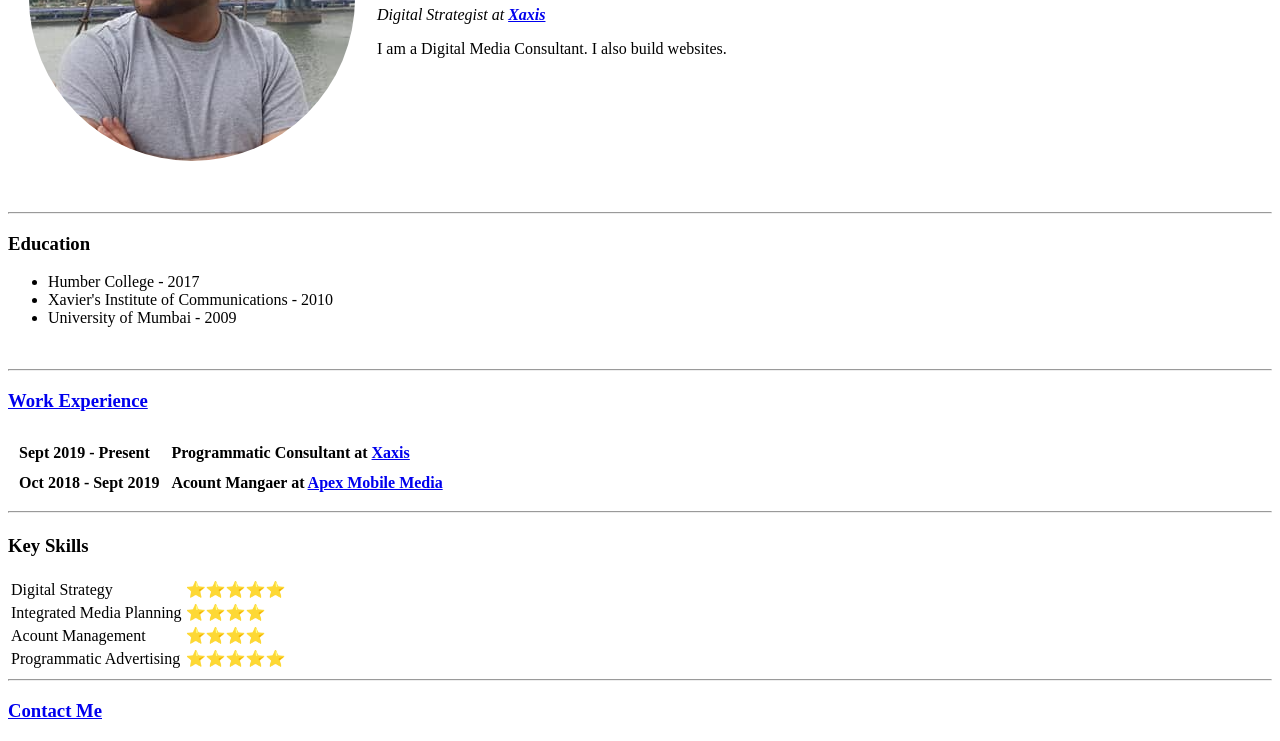
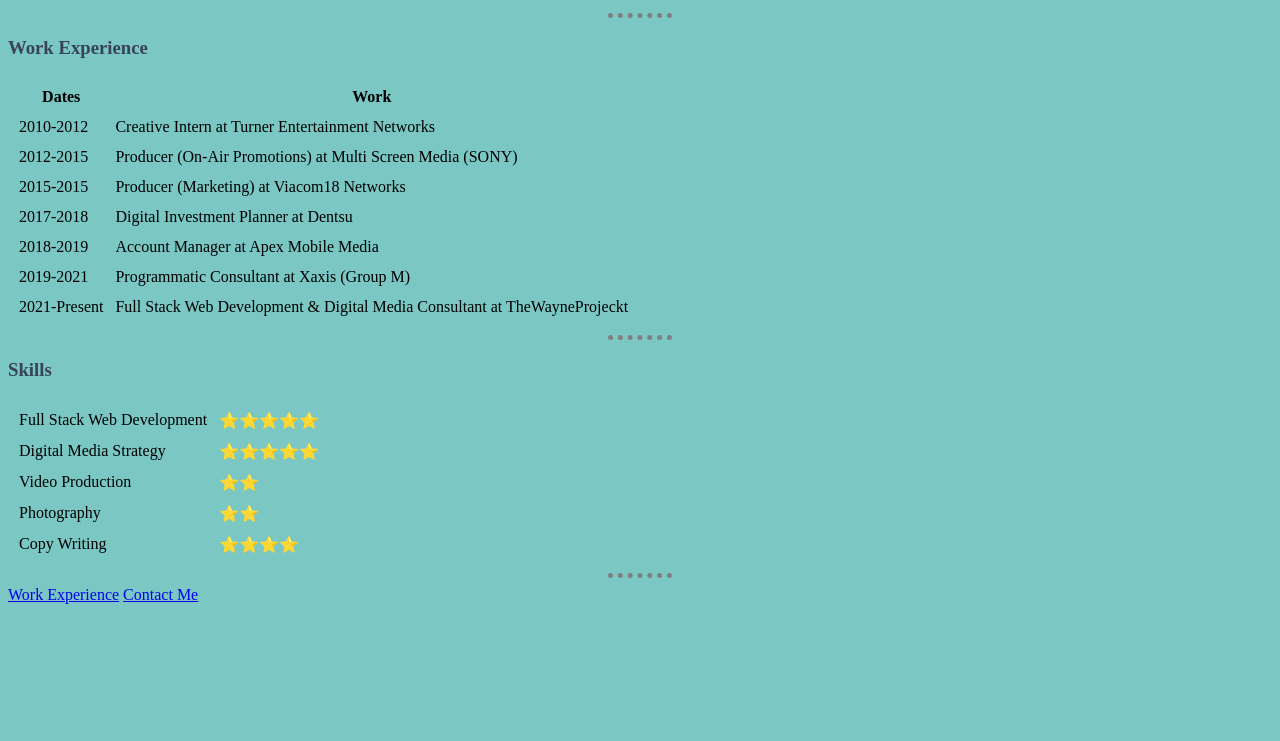
Before and after one commit to WayneSRodrigues/WayneSRodrigues-Resume, a plain HTML site: page HTML Personal Site/index.html in a window 1280 px wide. Shown: the part 194-935 px from the top of the page. After the commit the page ends 806 px from the top, so only its background shows below. Drawn offline with Linux system fonts and the light colour scheme; files that its build step writes are made by us from their sources.

Commit message:
Add files via upload

```diff
--- a/HTML Personal Site/index.html
+++ b/HTML Personal Site/index.html
@@ -1,75 +1,89 @@
 <!DOCTYPE html>
-<html lang="en" dir="ltr">
+<html>
 
 <head>
   <meta charset="utf-8">
   <title>Wayne's Personal Site</title>
+  <link rel="stylesheet" href="css/styles.css">
 </head>
 
 <body>
   <table cellspacing="20">
     <tr>
-      <td><img src="wayne.png" alt="Picture of Wayne"></td>
+      <td><img src="images/wayne.png" alt="wayne's profile picture"></td>
       <td>
-        <h1>Wayne Savio William Rodrigues</h1>
-        <p><em>Digital Strategist at <strong><a href="https://www.xaxis.com/">Xaxis</a></strong></em></p>
-        <p>I am a Digital Media Consultant. I also build websites.</p>
+        <h1>Wayne</h1>
+        <p><em>Founder and CTO of <strong><a href="https://www.appbrewery.co/">The App Brewery</a></strong>.</em></p>
+        <p>I am a Digial Media Consultant. I also build websites. I ❤️ coffee and whiskey. </p>
       </td>
     </tr>
   </table>
-  <br>
   <hr>
-  <h3>Education</h3>
-  <ul>
-    <li>Humber College - 2017</li>
-    <li>Xavier's Institute of Communications - 2010</li>
-    <li>University of Mumbai - 2009</li>
-  </ul>
-  <br>
-  <hr>
-  <h3><a href="Work Experience.html">Work Experience</a></h3>
-  <h4>
-    <table cellspacing="10">
-      <thead>
-        <tr>
-          <td>Sept 2019 - Present</td>
-          <td>Programmatic Consultant at <a href="https://www.xaxis.com/">Xaxis</a></td>
-        </tr>
-      </thead>
+  <h3>Work Experience</h3>
+  <table cellspacing="10">
+    <thead>
       <tr>
-        <td>Oct 2018 - Sept 2019</td>
-        <td>Acount Mangaer at <a href="https://www.apexmobilemedia.com/">Apex Mobile Media</a></td>
+        <th>Dates</th>
+        <th>Work</th>
       </tr>
-    </table>
-    <hr>
-    <tr>
-      <td>
-      <td></td>
-    </tr>
-  </h4>
-  <h3>Key Skills</h3>
-  <table>
-    <tr>
-      <tr cellspacing="50">
-        <td>Digital Strategy</td>
-        <td>&#11088;&#11088;&#11088;&#11088;&#11088;</td>
-        </tr>
+    </thead>
+    <tbody>
       <tr>
-        <td>Integrated Media Planning</td>
-        <td>&#11088;&#11088;&#11088;&#11088;</td>
+        <td>2010-2012</td>
+        <td>Creative Intern at Turner Entertainment Networks</td>
       </tr>
       <tr>
-        <td>Acount Management</td>
-        <td>&#11088;&#11088;&#11088;&#11088;</td>
-        </tr>
-        <tr>
-          <td>Programmatic Advertising</td>
-        <td>⭐️⭐️⭐️⭐️⭐️</td>
+        <td>2012-2015</td>
+        <td>Producer (On-Air Promotions) at Multi Screen Media (SONY)</td>
       </tr>
+      <tr>
+        <td>2015-2015</td>
+        <td>Producer (Marketing) at Viacom18 Networks</td>
+      <tr>
+        <td>2017-2018</td>
+        <td>Digital Investment Planner at Dentsu</td>
+      </tr>
+      <tr>
+        <td>2018-2019</td>
+        <td>Account Manager at Apex Mobile Media</td>
+      </tr>
+      <tr>
+        <td>2019-2021</td>
+        <td>Programmatic Consultant at Xaxis (Group M)</td>
+      </tr>
+      <tr>
+        <td>2021-Present</td>
+        <td>Full Stack Web Development & Digital Media Consultant at TheWayneProjeckt</td>
+      </tr>
+    </tbody>
   </table>
   <hr>
-  <h3><a href="Contact Me.html">Contact Me</a></h3>
-
+  <h3>Skills</h3>
+  <table cellspacing="10">
+    <tr>
+      <td>Full Stack Web Development</td>
+      <td>⭐️⭐️⭐️⭐️⭐️</td>
+    </tr>
+    <tr>
+      <td>Digital Media Strategy</td>
+      <td>⭐️⭐️⭐️⭐️⭐️</td>
+    </tr>
+    <tr>
+      <td>Video Production</td>
+      <td>⭐️⭐️</td>
+    </tr>
+    <tr>
+      <td>Photography</td>
+      <td>⭐️⭐️</td>
+    </tr>
+    <tr>
+      <td>Copy Writing</td>
+      <td>⭐️⭐️⭐️⭐️</td>
+    </tr>
+  </table>
+  <hr>
+  <a href="Work Experience.html">Work Experience</a>
+  <a href="contact me.html">Contact Me</a>
 </body>
 
 </html>
--- /dev/null
+++ b/HTML Personal Site/styles.css
@@ -0,0 +1,14 @@
+body {
+  background-color: #7ac7c4;
+}
+
+h1, h3, h3, h4{
+  color: #384259
+}
+hr {
+  border-style: none;
+  border-top-style: dotted;
+  border-color: grey;
+  border-width: 5px;
+  width: 5%;
+}
```
Also changed, not shown: HTML Personal Site/Contact Me.html (+1 -0 lines), HTML Personal Site/Work Experience.html (+1 -0 lines).
